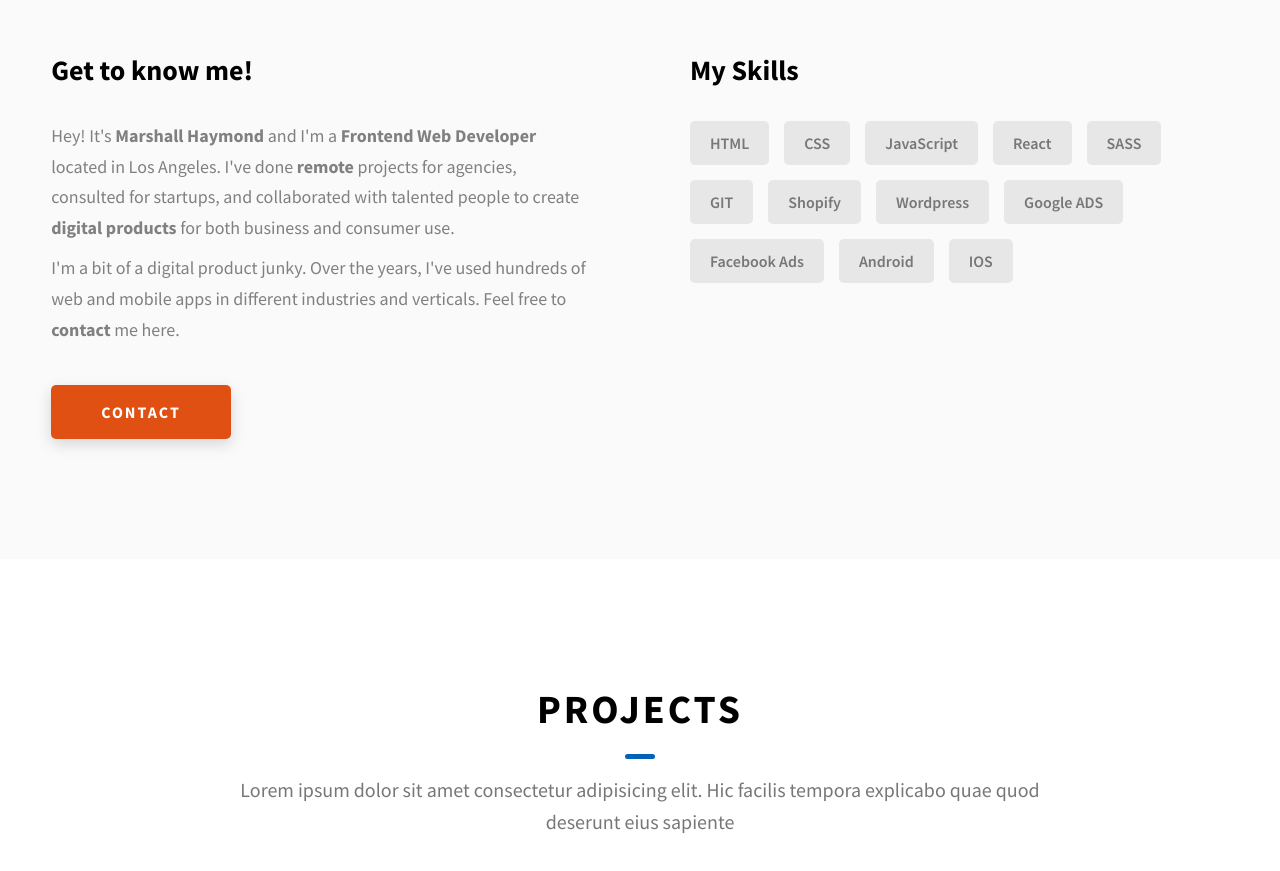
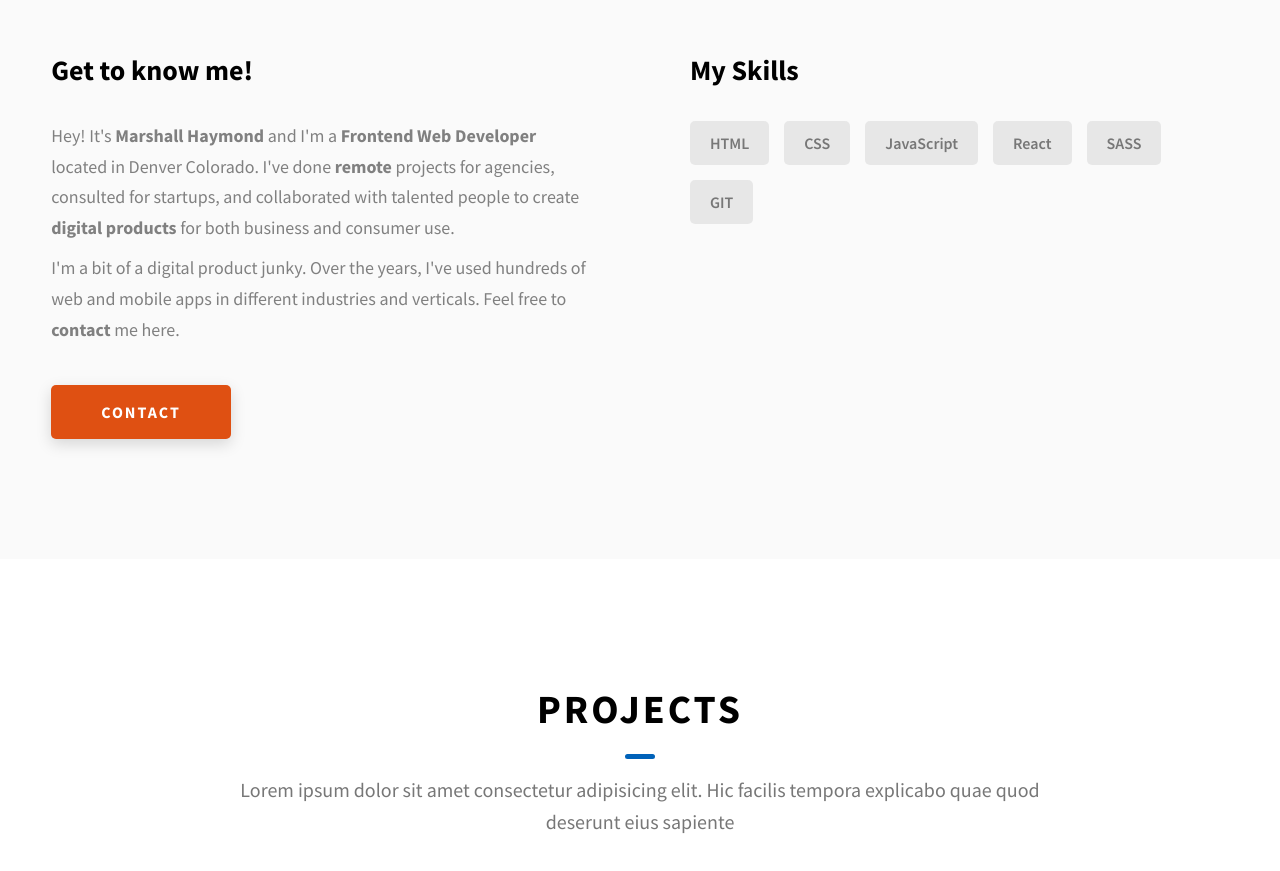
Before and after one commit to HaymondM/Marshall_Haymond_Portfolio, an Angular app: page / in a window 1280 px wide. Shown: the part 1120-1991 px from the top of the page. Built offline with nearby package versions, Linux system fonts and the light colour scheme.

Commit message:
Made fix to html page

```diff
--- a/src/app/app.component.html
+++ b/src/app/app.component.html
@@ -135,7 +135,7 @@
                 Hey! It's
                 <strong>Marshall Haymond</strong>
                 and I'm a <strong> Frontend Web Developer </strong> located in
-                Los Angeles. I've done
+                Denver Colorado. I've done
                 <strong> remote </strong>
                 projects for agencies, consulted for startups, and collaborated
                 with talented people to create
@@ -162,12 +162,6 @@
               <div class="skills__skill">React</div>
               <div class="skills__skill">SASS</div>
               <div class="skills__skill">GIT</div>
-              <div class="skills__skill">Shopify</div>
-              <div class="skills__skill">Wordpress</div>
-              <div class="skills__skill">Google ADS</div>
-              <div class="skills__skill">Facebook Ads</div>
-              <div class="skills__skill">Android</div>
-              <div class="skills__skill">IOS</div>
             </div>
           </div>
         </div>
```
